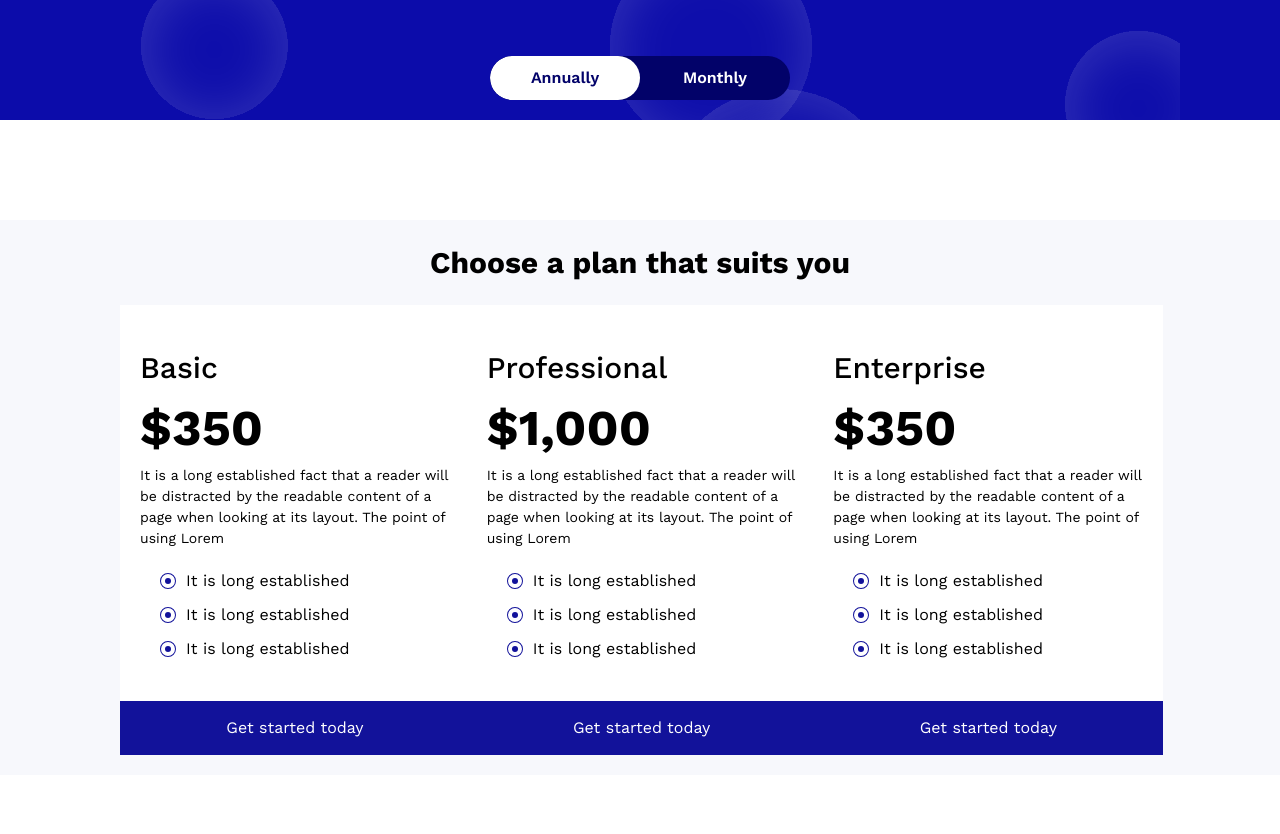
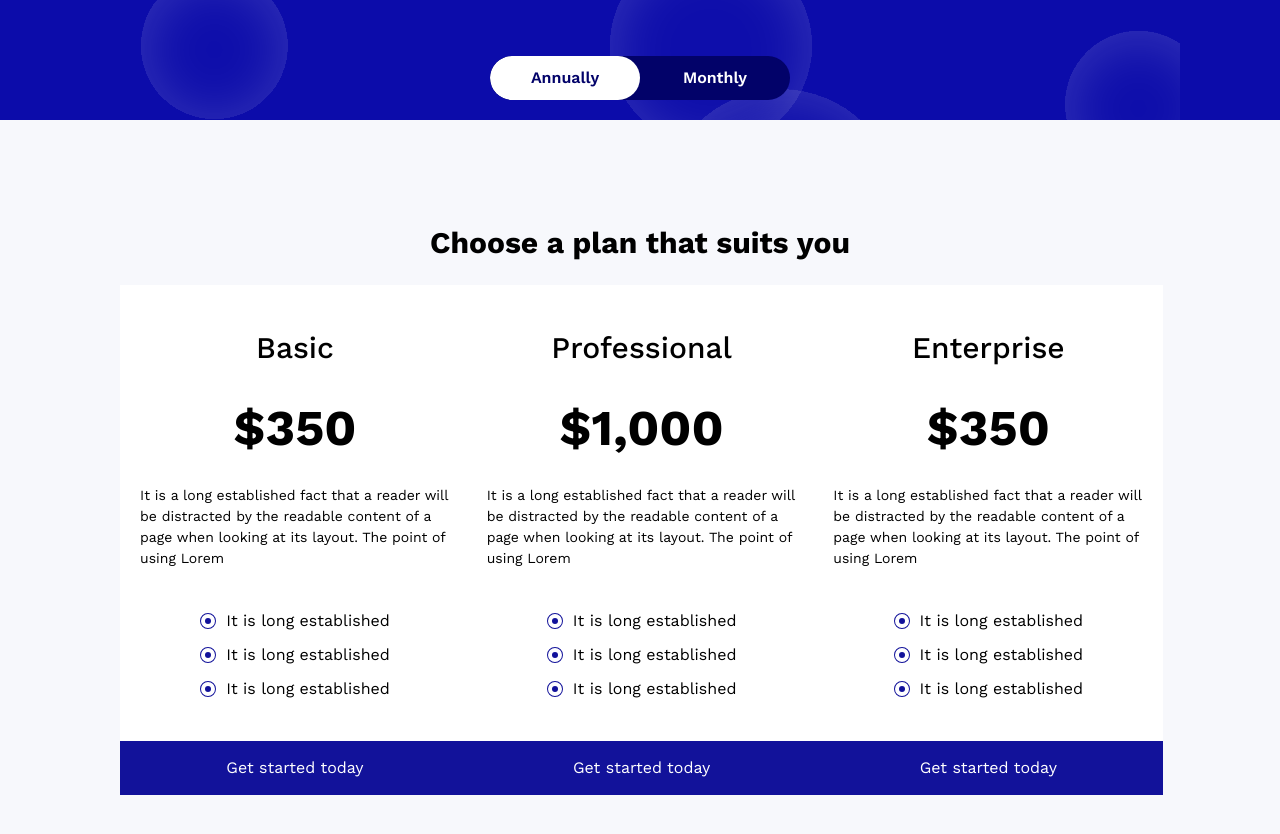
Before and after one commit to Niscolinx/opoko, a React (Vite) app: page /pricing in a window 1280 px wide. Shown: the part 480-1314 px from the top of the page. Before the commit the page ends 1255 px from the top, so only its background shows below. Built offline with nearby package versions, Linux system fonts and the light colour scheme.

Commit message:
working on pricing

```diff
--- a/src/pages/Pricing.tsx
+++ b/src/pages/Pricing.tsx
@@ -12,7 +12,7 @@ export const Card = ({ title, description, list, amount }: Required<Card>) => {
     <div
       className={`w-[35rem] grid gap-8 justify-start  text-black bg-white pt-[4rem] $`}
     >
-      <div className="px-8">
+      <div className="px-8 grid gap-8 justify-items-center">
         <p className="font-medium text-[3rem] capitalize">{title}</p>
         <p className="font-bold text-[5rem]">${amount.toLocaleString()}</p>
         <p className="text-[1.4rem] ">{description}</p>
@@ -38,7 +38,7 @@ const plans: Plan[] = ['annually', 'monthly'];
 function Pricing() {
   const [currentPlan, setCurrentPlan] = useState<Plan>('annually');
   return (
-    <div className="grid gap-[10rem]">
+    <div className="grid">
       <section className="grid gap-16 bg-color-blue text-white justify-items-center h-[60vh]  clipFull-blue py-8 blogBg">
         <div className="grid content-center justify-items-center gap-8 max-w-[60rem]">
           <p
@@ -78,7 +78,7 @@ function Pricing() {
         </div>
       </section>
       <section
-        className="grid gap-8 bg-[#F7F8FC] p-8"
+        className="grid gap-8 bg-[#F7F8FC] p-8 py-[10rem]"
         style={{
           boxShadow: `0 0 0 100vmax #F7F8FC`,
           clipPath: `inset(0 -100vmax)`,
```
